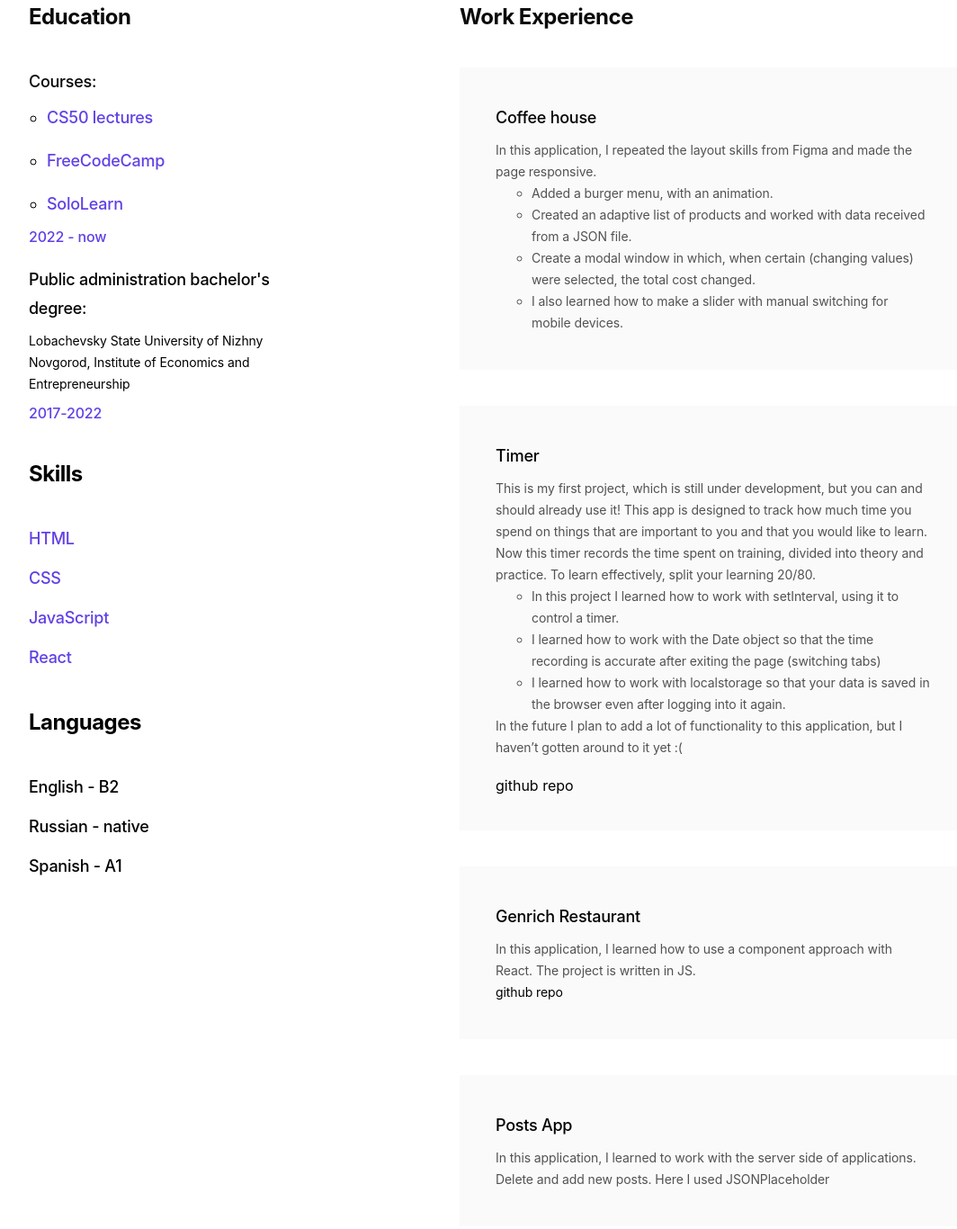
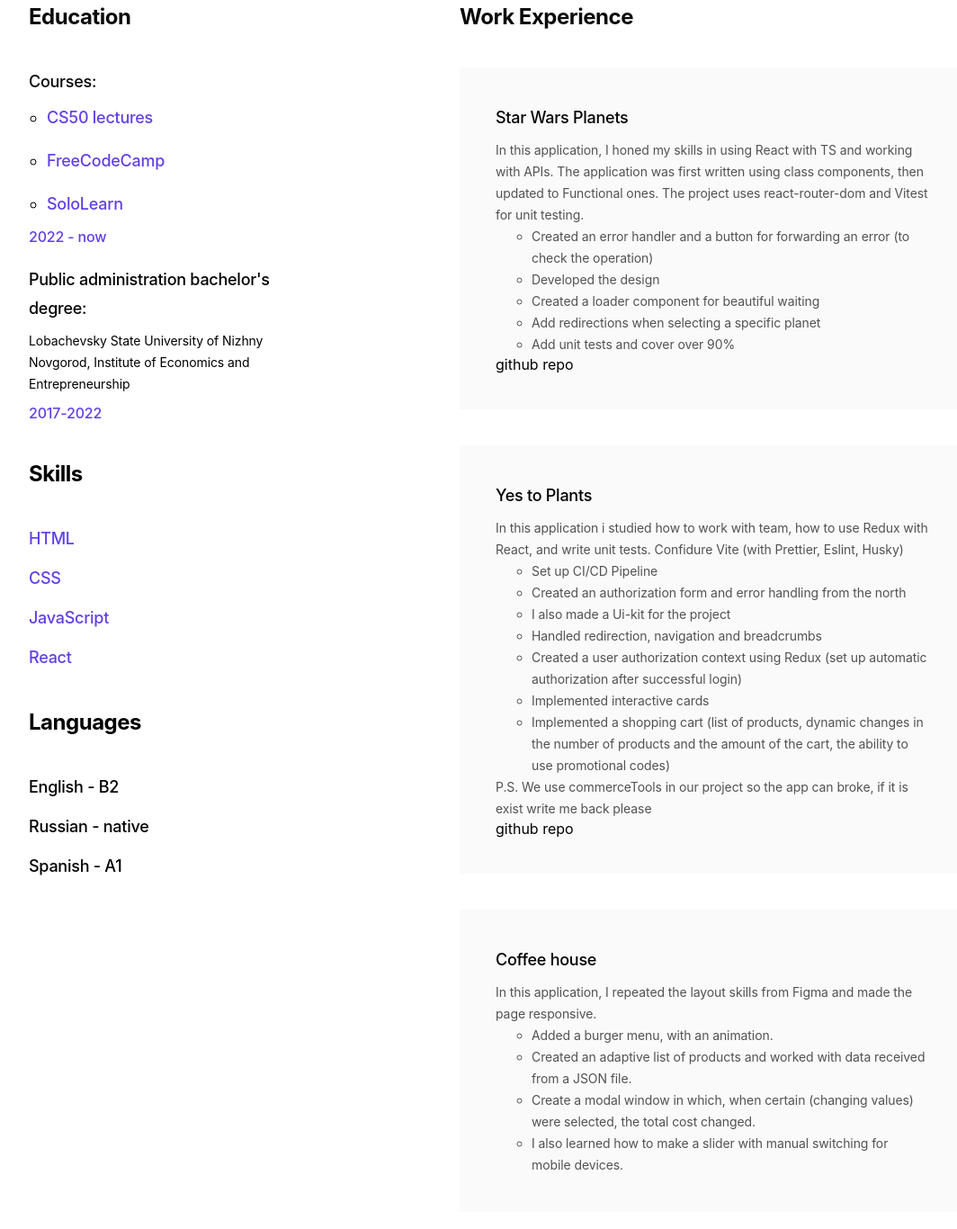
Before and after one commit to D4n1el13and37/rsschool-cv, a plain HTML site: page index.html in a window 1280 px wide. Shown: the part 1132-2498 px from the top of the page at 90% size, without its empty margins (95-1159 px from the left). Drawn offline with Linux system fonts and the light colour scheme; a web font is replaced by a local one.

Commit message:
feat: add two new projects, add favicon

```diff
--- a/index.html
+++ b/index.html
@@ -5,7 +5,7 @@
     <meta name="viewport" content="width=device-width, initial-scale=1.0" />
     <title>cv</title>
     <link rel="stylesheet" href="style.css" />
-    <link rel="icon" href="assets/favicon.ico" />
+    <link rel="icon" href="./assets/icons/favicon.png" />
     <script src="main.js" defer></script>
   </head>
   <body>
@@ -238,16 +238,20 @@ c8.468,3.849,18.439-2.21,18.983-11.453l14.314-243.341C384.161,113.614,382.748,11
               <h2 class="section-title">Skills</h2>
               <ul class="skills-list list-reset flex">
                 <li class="skills-item">
-                  <a href="assets/HTML_Quiz.jpg" target="_blank">HTML</a>
+                  <a href="assets/skills/HTML_Quiz.jpg" target="_blank">HTML</a>
                 </li>
                 <li class="skills-item">
-                  <a href="assets/CSS_Quiz.jpg" target="_blank">CSS</a>
+                  <a href="assets/skills/CSS_Quiz.jpg" target="_blank">CSS</a>
                 </li>
                 <li class="skills-item">
-                  <a href="assets/JS_Quiz.jpg" target="_blank">JavaScript</a>
+                  <a href="assets/skills/JS_Quiz.jpg" target="_blank"
+                    >JavaScript</a
+                  >
                 </li>
                 <li class="skills-item">
-                  <a href="assets/React_Quiz.jpg" target="_blank">React</a>
+                  <a href="assets/skills/React_Quiz.jpg" target="_blank"
+                    >React</a
+                  >
                 </li>
               </ul>
             </section>
@@ -264,6 +268,79 @@ c8.468,3.849,18.439-2.21,18.983-11.453l14.314-243.341C384.161,113.614,382.748,11
             <section id="experience" class="experience">
               <h2 class="section-title">Work Experience</h2>
               <ul class="experience-list list-reset flex">
+                <li class="experience-item">
+                  <h3 class="experience-subtitle">
+                    <a
+                      href="https://6694196599701598f28c5e3b--star-wars-planets-fc.netlify.app/"
+                      target="_blank"
+                      >Star Wars Planets</a
+                    >
+                  </h3>
+                  <p class="experience-description">
+                    In this application, I honed my skills in using React with
+                    TS and working with APIs. The application was first written
+                    using class components, then updated to Functional ones. The
+                    project uses react-router-dom and Vitest for unit testing.
+                  </p>
+
+                  <ul class="experience-list experience-description">
+                    <li>
+                      Created an error handler and a button for forwarding an
+                      error (to check the operation)
+                    </li>
+                    <li>Developed the design</li>
+                    <li>Created a loader component for beautiful waiting</li>
+
+                    <li>Add redirections when selecting a specific planet</li>
+                    <li>Add unit tests and cover over 90%</li>
+                  </ul>
+                  <a
+                    target="_blank"
+                    href="https://github.com/D4n1el13and37/rolling-scopes/tree/hooks-and-routing"
+                    >github repo</a
+                  >
+                </li>
+                <li class="experience-item">
+                  <h3 class="experience-subtitle">
+                    <a href="https://yes-to-plants.netlify.app/" target="_blank"
+                      >Yes to Plants</a
+                    >
+                  </h3>
+                  <p class="experience-description">
+                    In this application i studied how to work with team, how to
+                    use Redux with React, and write unit tests. Confidure Vite
+                    (with Prettier, Eslint, Husky)
+                  </p>
+
+                  <ul class="experience-list experience-description">
+                    <li>Set up CI/CD Pipeline</li>
+                    <li>
+                      Created an authorization form and error handling from the
+                      north
+                    </li>
+                    <li>I also made a Ui-kit for the project</li>
+                    <li>Handled redirection, navigation and breadcrumbs</li>
+                    <li>
+                      Created a user authorization context using Redux (set up
+                      automatic authorization after successful login)
+                    </li>
+                    <li>Implemented interactive cards</li>
+                    <li>
+                      Implemented a shopping cart (list of products, dynamic
+                      changes in the number of products and the amount of the
+                      cart, the ability to use promotional codes)
+                    </li>
+                  </ul>
+                  <p class="experience-description">
+                    P.S. We use commerceTools in our project so the app can
+                    broke, if it is exist write me back please
+                  </p>
+                  <a
+                    target="_blank"
+                    href="https://github.com/D4n1el13and37/e-commerce-app"
+                    >github repo</a
+                  >
+                </li>
                 <li class="experience-item">
                   <h3 class="experience-subtitle">
                     <a
@@ -291,84 +368,6 @@ c8.468,3.849,18.439-2.21,18.983-11.453l14.314-243.341C384.161,113.614,382.748,11
                       for mobile devices.
                     </li>
                   </ul>
-                </li>
-
-                <li class="experience-item">
-                  <h3 class="experience-subtitle">
-                    <a
-                      href="https://d4n1el13and37.github.io/git-hub-timer-for-theory-and-practic/0.7/anotherOutput.html"
-                      target="_blank"
-                      >Timer</a
-                    >
-                  </h3>
-                  <p class="experience-description">
-                    This is my first project, which is still under development,
-                    but you can and should already use it! This app is designed
-                    to track how much time you spend on things that are
-                    important to you and that you would like to learn. Now this
-                    timer records the time spent on training, divided into
-                    theory and practice. To learn effectively, split your
-                    learning 20/80.
-                  </p>
-
-                  <ul class="experience-description">
-                    <li>
-                      In this project I learned how to work with setInterval,
-                      using it to control a timer.
-                    </li>
-                    <li>
-                      I learned how to work with the Date object so that the
-                      time recording is accurate after exiting the page
-                      (switching tabs)
-                    </li>
-                    <li>
-                      I learned how to work with localstorage so that your data
-                      is saved in the browser even after logging into it again.
-                    </li>
-                  </ul>
-                  <p class="experience-description">
-                    In the future I plan to add a lot of functionality to this
-                    application, but I haven’t gotten around to it yet :(
-                  </p>
-                  <br />
-                  <a
-                    href="https://github.com/D4n1el13and37/git-hub-timer-for-theory-and-practic/tree/gh-pages"
-                    >github repo</a
-                  >
-                </li>
-
-                <li class="experience-item">
-                  <h3 class="experience-subtitle">
-                    <a
-                      href="https://genrich-restaurant.vercel.app/?vercelToolbarCode=k2hfpLjE5tGfY18"
-                      target="_blank"
-                      >Genrich Restaurant</a
-                    >
-                  </h3>
-                  <p class="experience-description">
-                    In this application, I learned how to use a component
-                    approach with React. The project is written in JS.
-                    <br />
-                    <a
-                      href="https://github.com/D4n1el13and37/genrich-restaurant"
-                      >github repo</a
-                    >
-                  </p>
-                </li>
-
-                <li class="experience-item">
-                  <h3 class="experience-subtitle">
-                    <a
-                      href="https://github.com/D4n1el13and37/posts-app"
-                      target="_blank"
-                      >Posts App</a
-                    >
-                  </h3>
-                  <p class="experience-description">
-                    In this application, I learned to work with the server side
-                    of applications. Delete and add new posts. Here I used
-                    JSONPlaceholder
-                  </p>
                 </li>
               </ul>
             </section>
@@ -402,7 +401,7 @@ c8.468,3.849,18.439-2.21,18.983-11.453l14.314-243.341C384.161,113.614,382.748,11
               my GitHub
             </a>
           </li>
-          <li class="footer-item">2023 &#169;</li>
+          <li class="footer-item">2024 &#169;</li>
           <li class="footer-item">
             <a href="https://rs.school/js/">
               <img src="assets/rs_school_js.svg" alt="rs_school-logo" />
```
Also changed, not shown: assets/icons/favicon.png (added).
